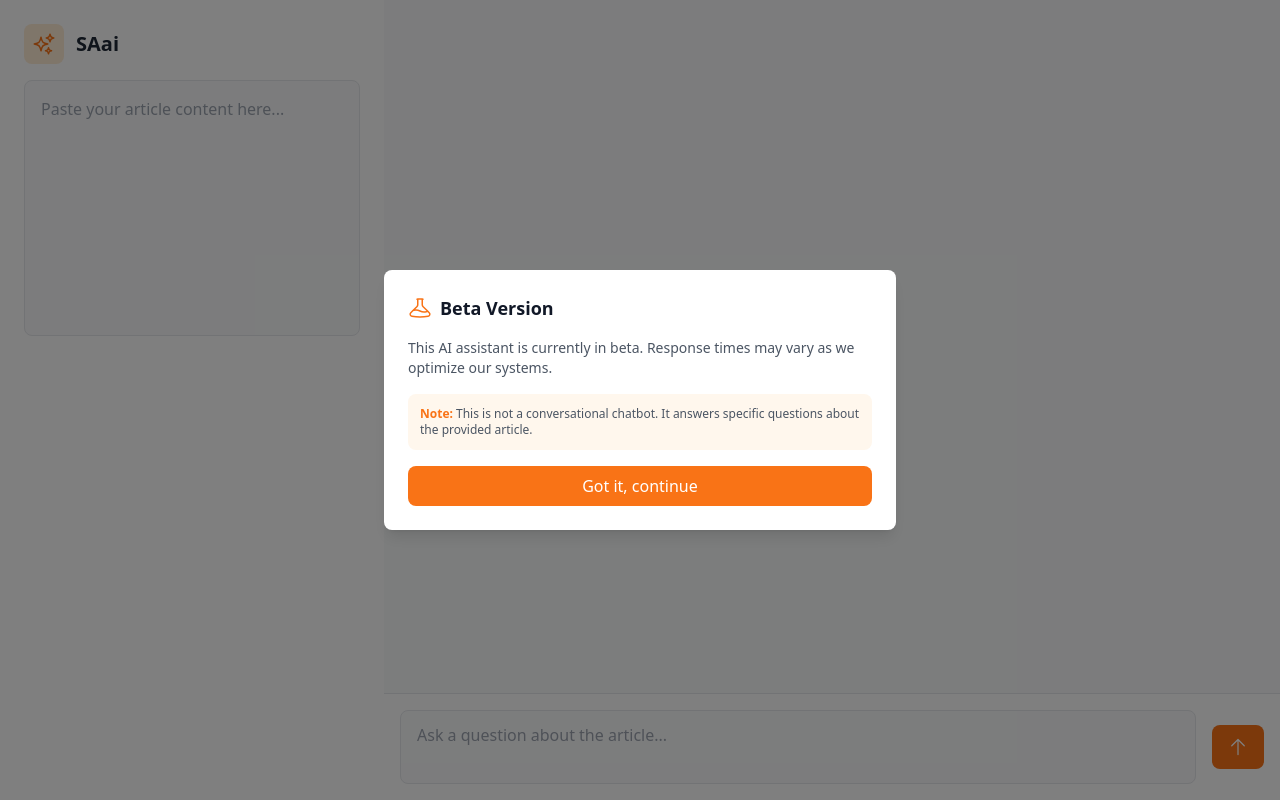
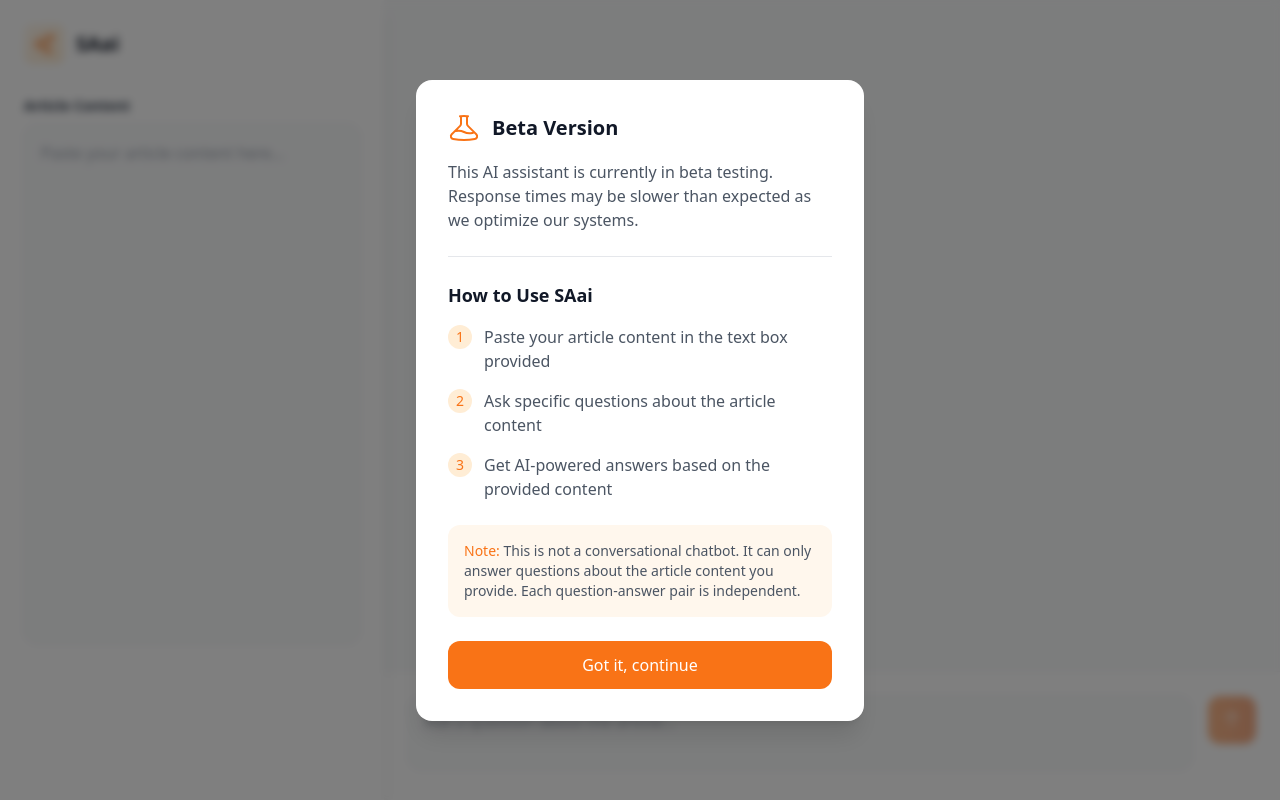
Before and after one commit to nishantb66/Community-Article, a Next.js app in the folder article-platform-frontend/: page /ai-chat in a window 1280 px wide. Built offline with nearby package versions, Linux system fonts and the light colour scheme.

Commit message:
Update page.js

```diff
--- a/article-platform-frontend/src/app/ai-chat/page.js
+++ b/article-platform-frontend/src/app/ai-chat/page.js
@@ -67,29 +67,75 @@ export default function AIChat() {
   };
 
   return (
-    <div className="min-h-screen bg-gradient-to-br from-gray-100 to-gray-50 flex flex-col">
+    <div className="min-h-screen bg-gradient-to-br from-gray-50 to-white">
       {/* Beta Version Popup */}
       {showBetaPopup && (
-        <div className="fixed inset-0 bg-black bg-opacity-50 z-50 flex items-center justify-center px-4">
-          <div className="bg-white rounded-lg shadow-lg max-w-lg w-full p-6">
-            <div className="flex items-center mb-4">
-              <BeakerIcon className="w-6 h-6 text-orange-500 mr-2" />
-              <h2 className="text-lg font-bold text-gray-900">Beta Version</h2>
+        <div className="fixed inset-0 bg-black/50 backdrop-blur-sm z-50 flex items-center justify-center p-4">
+          <div className="bg-white rounded-2xl p-4 sm:p-8 w-full max-w-[95%] sm:max-w-md mx-auto shadow-xl max-h-[90vh] overflow-y-auto">
+            {/* Beta Version Header */}
+            <div className="flex items-center gap-3 mb-4">
+              <BeakerIcon className="w-6 sm:w-8 h-6 sm:h-8 text-orange-500" />
+              <h2 className="text-lg sm:text-xl font-bold text-gray-900">
+                Beta Version
+              </h2>
             </div>
-            <p className="text-sm text-gray-600 mb-4">
-              This AI assistant is currently in beta. Response times may vary as
-              we optimize our systems.
+
+            {/* Beta Message */}
+            <p className="text-sm sm:text-base text-gray-600 mb-4 sm:mb-6">
+              This AI assistant is currently in beta testing. Response times may
+              be slower than expected as we optimize our systems.
             </p>
-            <div className="bg-orange-50 p-3 rounded-lg mb-4">
-              <p className="text-xs text-gray-600">
-                <strong className="text-orange-500">Note:</strong> This is not a
-                conversational chatbot. It answers specific questions about the
-                provided article.
+
+            {/* Divider */}
+            <div className="h-px bg-gray-200 my-4 sm:my-6" />
+
+            {/* Instructions Section */}
+            <div className="mb-4 sm:mb-6">
+              <h3 className="text-base sm:text-lg font-semibold text-gray-900 mb-3 sm:mb-4">
+                How to Use SAai
+              </h3>
+              <ul className="space-y-3 sm:space-y-4">
+                <li className="flex gap-2 sm:gap-3">
+                  <span className="w-5 h-5 sm:w-6 sm:h-6 bg-orange-100 rounded-full flex items-center justify-center text-orange-500 flex-shrink-0 text-sm">
+                    1
+                  </span>
+                  <p className="text-sm sm:text-base text-gray-600">
+                    Paste your article content in the text box provided
+                  </p>
+                </li>
+                <li className="flex gap-2 sm:gap-3">
+                  <span className="w-5 h-5 sm:w-6 sm:h-6 bg-orange-100 rounded-full flex items-center justify-center text-orange-500 flex-shrink-0 text-sm">
+                    2
+                  </span>
+                  <p className="text-sm sm:text-base text-gray-600">
+                    Ask specific questions about the article content
+                  </p>
+                </li>
+                <li className="flex gap-2 sm:gap-3">
+                  <span className="w-5 h-5 sm:w-6 sm:h-6 bg-orange-100 rounded-full flex items-center justify-center text-orange-500 flex-shrink-0 text-sm">
+                    3
+                  </span>
+                  <p className="text-sm sm:text-base text-gray-600">
+                    Get AI-powered answers based on the provided content
+                  </p>
+                </li>
+              </ul>
+            </div>
+
+            {/* Important Note */}
+            <div className="bg-orange-50 p-3 sm:p-4 rounded-xl mb-4 sm:mb-6">
+              <p className="text-xs sm:text-sm text-gray-600">
+                <span className="font-medium text-orange-500">Note:</span> This
+                is not a conversational chatbot. It can only answer questions
+                about the article content you provide. Each question-answer pair
+                is independent.
               </p>
             </div>
+
+            {/* Action Button */}
             <button
               onClick={() => setShowBetaPopup(false)}
-              className="w-full bg-orange-500 text-white py-2 rounded-lg hover:bg-orange-600 transition"
+              className="w-full bg-orange-500 text-white py-2.5 sm:py-3 rounded-xl hover:bg-orange-600 transition-colors font-medium text-sm sm:text-base"
             >
               Got it, continue
             </button>
@@ -97,36 +143,45 @@ export default function AIChat() {
         </div>
       )}
 
-      {/* Content */}
       <div className="flex flex-col lg:flex-row h-screen">
-        {/* Sidebar */}
-        <aside className="bg-white shadow-lg lg:w-96 p-6 flex-shrink-0">
-          <div className="mb-8">
-            <div className="flex items-center mb-4">
-              <div className="bg-orange-100 p-2 rounded-lg">
+        {/* Enhanced Sidebar */}
+        <div className="w-full lg:w-96 bg-white shadow-lg z-10">
+          <div className="p-6 h-full flex flex-col">
+            <div className="flex items-center gap-3 mb-8">
+              <div className="p-2 bg-gradient-to-br from-orange-50 to-orange-100 rounded-lg">
                 <SparklesIcon className="w-6 h-6 text-orange-500" />
               </div>
-              <h1 className="ml-3 text-xl font-bold text-gray-800">SAai</h1>
+              <h1 className="text-xl font-bold text-gray-900">SAai</h1>
             </div>
+
+            <div className="flex-1 space-y-6">
+              <div>
+                <label className="block text-sm font-semibold text-gray-700 mb-2">
+                  Article Content
+                </label>
+                <div className="relative">
                   <textarea
                     placeholder="Paste your article content here..."
                     value={articleContent}
                     onChange={(e) => setArticleContent(e.target.value)}
-              className="w-full h-64 p-4 bg-gray-50 border border-gray-200 rounded-lg resize-none focus:ring-2 focus:ring-orange-500 focus:border-orange-500"
+                    className="w-full h-[calc(100vh-280px)] p-4 bg-gray-50 border border-gray-200 rounded-xl focus:ring-2 focus:ring-orange-500/20 focus:border-orange-500 resize-none text-gray-700 placeholder-gray-400"
                   />
                 </div>
-        </aside>
+              </div>
+            </div>
+          </div>
+        </div>
 
-        {/* Chat Section */}
-        <main className="flex-1 flex flex-col bg-gray-50">
-          {/* Messages */}
-          <div className="flex-1 overflow-y-auto p-6">
+        {/* Enhanced Chat Area */}
+        <div className="flex-1 flex flex-col bg-gray-50">
+          <div className="flex-1 p-6 overflow-y-auto">
             {error && (
-              <div className="p-4 bg-red-50 text-red-600 rounded-lg mb-4">
+              <div className="mb-4 p-4 bg-red-50 border border-red-100 rounded-xl text-red-600 text-sm">
                 {error}
               </div>
             )}
 
+            <div className="space-y-6">
               {conversation.map((chat, index) => (
                 <div
                   key={index}
@@ -135,21 +190,26 @@ export default function AIChat() {
                   }`}
                 >
                   <div
-                  className={`max-w-lg p-4 rounded-lg shadow-md ${
+                    className={`max-w-[80%] p-4 rounded-2xl shadow-sm ${
                       chat.sender === "user"
-                      ? "bg-orange-500 text-white"
-                      : "bg-white text-gray-800"
+                        ? "bg-gradient-to-r from-orange-500 to-orange-600 text-white"
+                        : "bg-white"
                     }`}
                   >
-                  <ReactMarkdown>{chat.message}</ReactMarkdown>
+                    <ReactMarkdown
+                      className={`prose ${
+                        chat.sender === "user" ? "prose-invert" : "prose-gray"
+                      } max-w-none text-sm`}
+                    >
+                      {chat.message}
+                    </ReactMarkdown>
                   </div>
                 </div>
               ))}
-
               {isTyping && (
                 <div className="flex justify-start">
-                <div className="bg-white shadow-md p-4 rounded-lg max-w-lg">
-                  <div className="flex space-x-2">
+                  <div className="bg-white shadow-sm rounded-2xl p-4 max-w-[80%]">
+                    <div className="flex items-center gap-2">
                       <div className="w-2 h-2 bg-gray-400 rounded-full animate-pulse"></div>
                       <div className="w-2 h-2 bg-gray-400 rounded-full animate-pulse"></div>
                       <div className="w-2 h-2 bg-gray-400 rounded-full animate-pulse"></div>
@@ -157,13 +217,14 @@ export default function AIChat() {
                   </div>
                 </div>
               )}
-
-            <div ref={messagesEndRef}></div>
+              <div ref={messagesEndRef} />
+            </div>
           </div>
 
-          {/* Input */}
-          <div className="p-4 bg-white border-t border-gray-200">
-            <div className="flex items-center">
+          {/* Enhanced Input Area */}
+          <div className="p-6 bg-white border-t border-gray-100">
+            <div className="flex gap-4 max-w-4xl mx-auto">
+              <div className="flex-1">
                 <textarea
                   placeholder="Ask a question about the article..."
                   value={message}
@@ -174,22 +235,24 @@ export default function AIChat() {
                       handleSendMessage();
                     }
                   }}
-                className="flex-1 px-4 py-3 bg-gray-50 border border-gray-200 rounded-lg resize-none focus:ring-2 focus:ring-orange-500 focus:border-orange-500"
+                  className="w-full px-4 py-3 bg-gray-50 border border-gray-200 rounded-xl focus:ring-2 focus:ring-orange-500/20 focus:border-orange-500 resize-none text-gray-700 placeholder-gray-400"
+                  rows="2"
                 />
+              </div>
               <button
                 onClick={handleSendMessage}
                 disabled={loading || !message.trim()}
-                className="ml-4 px-4 py-3 bg-orange-500 text-white rounded-lg hover:bg-orange-600 transition"
+                className="flex-shrink-0 inline-flex items-center justify-center w-12 h-12 bg-gradient-to-r from-orange-500 to-orange-600 text-white rounded-xl hover:from-orange-600 hover:to-orange-700 disabled:opacity-50 disabled:cursor-not-allowed shadow-sm hover:shadow transition-all"
               >
                 {loading ? (
-                  <div className="w-5 h-5 border-2 border-white border-t-transparent rounded-full animate-spin"></div>
+                  <div className="w-5 h-5 border-2 border-white border-t-transparent rounded-full animate-spin" />
                 ) : (
                   <ArrowUpIcon className="w-5 h-5" />
                 )}
               </button>
             </div>
           </div>
-        </main>
+        </div>
       </div>
     </div>
   );
```
Lines whose indentation alone changed are shown as unchanged.
